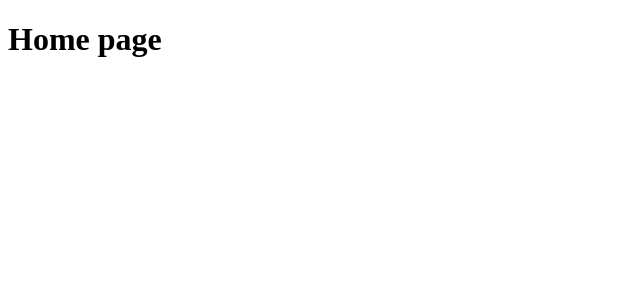
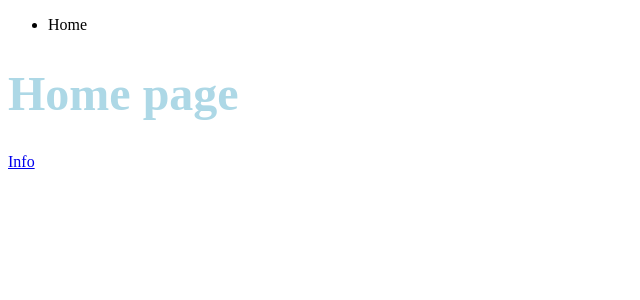
Before and after one commit to ryzhong/vaccine-yoink, a Next.js app: page / in a window 1280 px wide. Shown: the top 300 px of the page, without its empty margins (0-640 px from the left). Built offline with nearby package versions, Linux system fonts and the light colour scheme.

Commit message:
Created Layout Created Info Page

```diff
--- /dev/null
+++ b/components/Layout.js
@@ -0,0 +1,12 @@
+export default props => (
+    <div>
+        <nav>
+            <ul>
+                <li>Home</li>
+            </ul>
+        </nav>
+        <main>
+            {props.content}
+        </main>
+    </div>
+)
--- a/pages/index.js
+++ b/pages/index.js
@@ -1,7 +1,37 @@
+import Link from 'next/link';
+import Layout from '../components/Layout.js';
+
 const Index = () => (
-    <div>
-        <h1>Home page</h1>
-    </div>
+    <Layout content={(
+        <div>
+            <h1>Home page</h1>
+            <Link href='/info'>
+                <a>Info</a>
+            </Link>
+
+            <style jsx>{`
+                h1{
+                    font-size: 3rem;
+                    color: lightblue;
+                }
+            `}</style>
+        </div>
+
+    )} />
+    // <div>
+    //     <h1>Home page</h1>
+    //     <Link href='/info'>
+    //         <a>Info</a>
+    //     </Link>
+
+    //     <style jsx>{`
+    //         h1{
+    //             font-size: 3rem;
+    //             color: lightblue;
+    //         }
+    //     `}
+    //     </style>
+    // </div>
 )
 
 export default Index;
```
Also changed, not shown: pages/info.js (added, +7 -0 lines).
